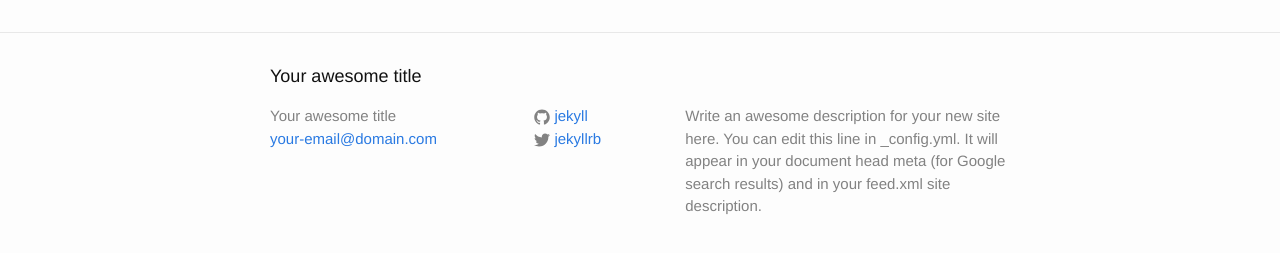
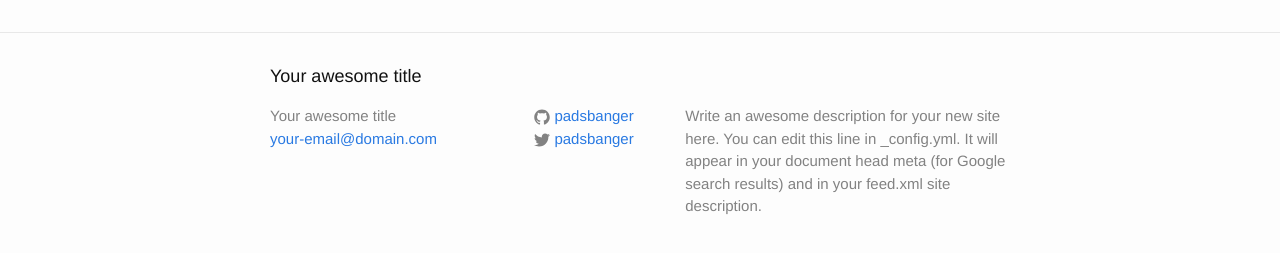
Before and after one commit to padsbanger/michal-lach.pl, a Jekyll site: the page built from index.html, in a window 1280 px wide. Shown: the part 264-517 px from the top of the page. Built offline with Jekyll 4.4.1, drawn with Linux system fonts in a browser that asks for light colours.

Commit message:
added CNAME

```diff
--- /dev/null
+++ b/CNAME
@@ -0,0 +1 @@
+michal-lach.pl
--- a/_config.yml
+++ b/_config.yml
@@ -6,9 +6,9 @@
   line in _config.yml. It will appear in your document head meta (for
   Google search results) and in your feed.xml site description.
 baseurl: "" # the subpath of your site, e.g. /blog/
-url: "http://yourdomain.com" # the base hostname & protocol for your site
-twitter_username: jekyllrb
-github_username:  jekyll
+url: "http://michal-lach.pl" # the base hostname & protocol for your site
+twitter_username: padsbanger
+github_username:  padsbanger
 
 # Build settings
 markdown: kramdown
```
